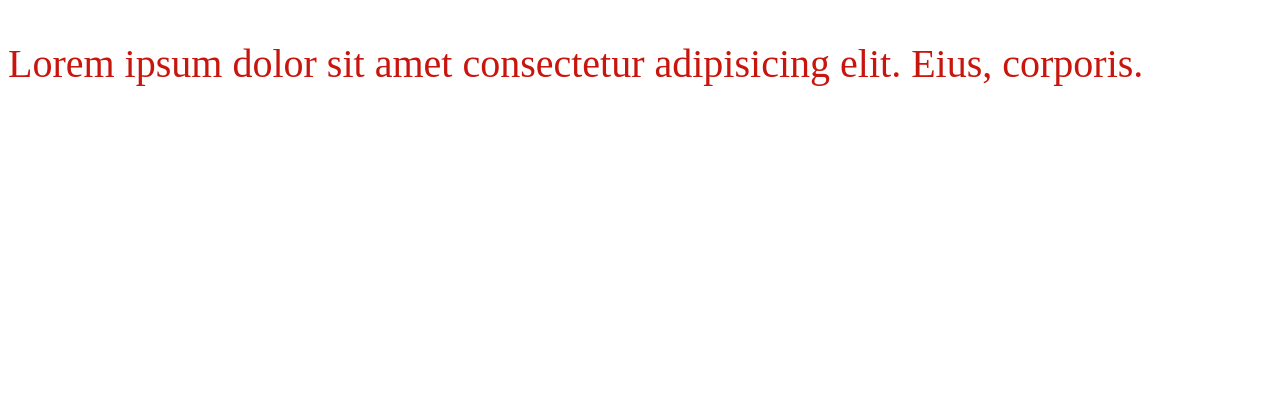
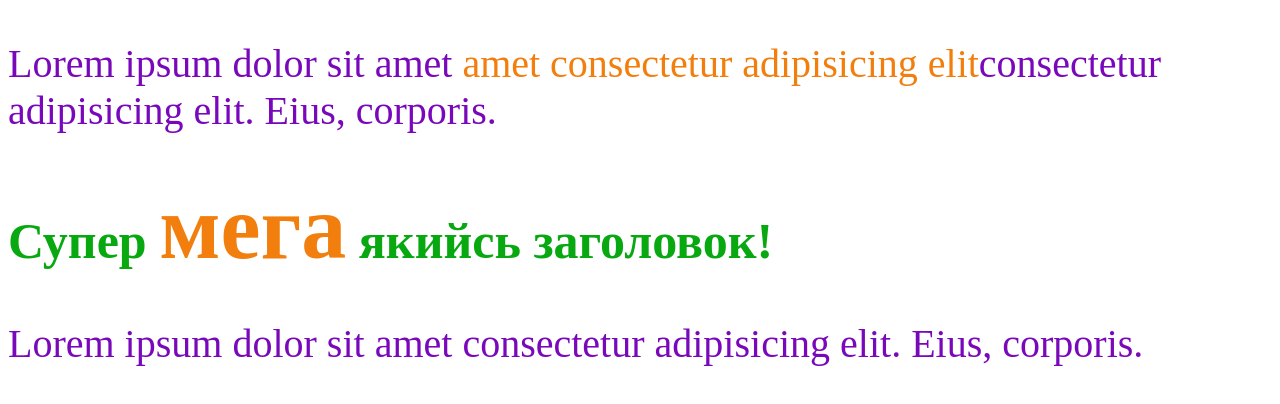
Before and after one commit to LarysaLemeshuk/werstka-project, a plain HTML site: page index.html in a window 1280 px wide. Drawn offline with Linux system fonts and the light colour scheme.

Commit message:
Selector

```diff
--- a/index.html
+++ b/index.html
@@ -6,16 +6,22 @@
     <title>Learn htmh css</title>
 
     <style>
-        p {
-          color: rgba(200, 21, 13, 1);
-          font-size: 30pt;
-        }
+        p {color: rgb(122, 8, 187);
+          font-size: 30pt;}
+        #heading { color: rgb(8, 168, 16);
+          font-size: 50px;}
+          .green-text { color: rgb(242, 127, 13); }
+          .font-sixe-large { font-size: 90px;}
 
     </style>
+
   </head>
   <body>
     <!-- cntrl + . - швидке створення коментарів -->
-    <p>  Lorem ipsum dolor sit amet consectetur adipisicing elit. Eius, corporis.
-    </p>
+    <p>  Lorem ipsum dolor sit amet <span class="green-text">amet consectetur adipisicing elit</span>consectetur adipisicing elit. Eius, corporis.</p>
+    <article>
+      <h2 id="heading">Супер <span class="green-text font-sixe-large">мега</span> якийсь заголовок!</h2>
+    </article>
+    <p>  Lorem ipsum dolor sit amet consectetur adipisicing elit. Eius, corporis.</p>
   </body>
 </html>
```
